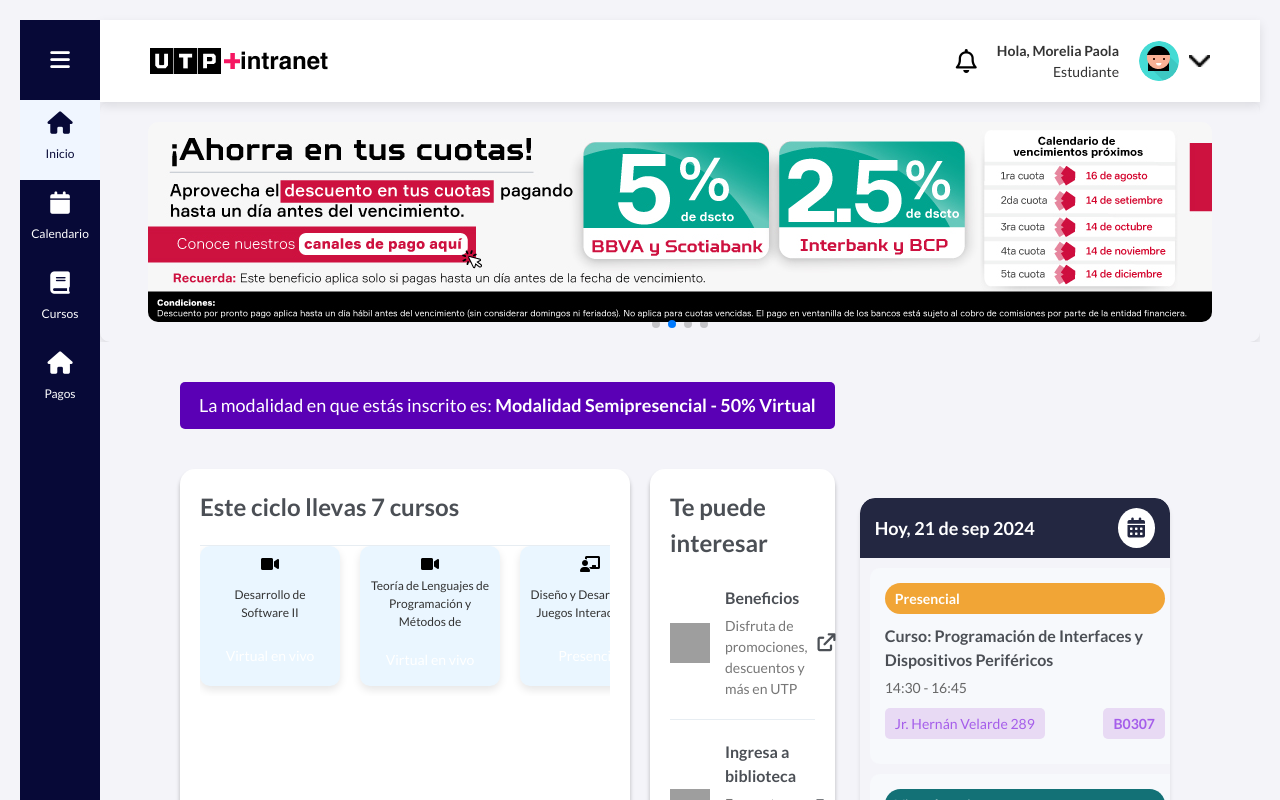
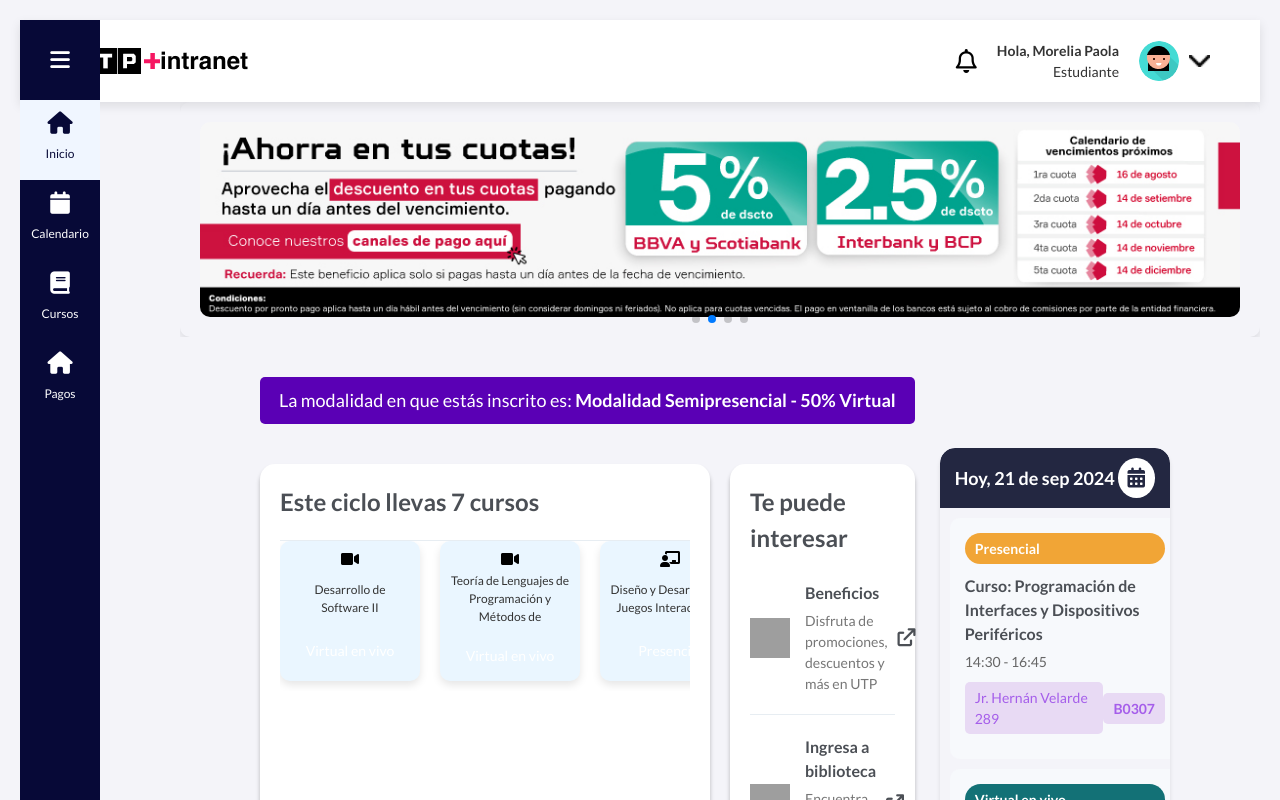
Before and after one commit to christian10x/internship_evaluations, a React (Create React App) app: page / in a window 1280 px wide. Shown: the top 800 px of the page. Built offline with nearby package versions, Linux system fonts and the light colour scheme; grey boxes are pictures that could not be loaded.

Commit message:
Todo listo - falta ajustar un poco los estilos

```diff
--- a/src/App.js
+++ b/src/App.js
@@ -5,18 +5,27 @@
 import CalendarPage from './pages/calendar';
 import CoursesPage from './pages/courses';
 import PaymentsPage from './pages/payments';
-
+import Navbar from './components/navbar';  // Importar el Navbar
+import Header from './components/header';  // Importar el Header
+import './css/homepage.css';
 
 function App() {
   return (
     <Router>
-      <Routes>
-        <Route path="/" element={<HomePage />} />
-        <Route path="/calendar" element={<CalendarPage />} />
-        <Route path="/courses" element={<CoursesPage />} />
-        <Route path="/payments" element={<PaymentsPage />} />
+      <>
+        {/* Coloca el Navbar y el Header fuera del componente Routes */}
+        <Navbar />
+        <Header />
 
-      </Routes>
+        <div className="content">
+          <Routes>
+            <Route path="/" element={<HomePage />} />
+            <Route path="/calendar" element={<CalendarPage />} />
+            <Route path="/courses" element={<CoursesPage />} />
+            <Route path="/payments" element={<PaymentsPage />} />
+          </Routes>
+        </div>
+      </>
     </Router>
   );
 }
--- a/src/pages/home.js
+++ b/src/pages/home.js
@@ -1,6 +1,4 @@
 import React from "react";
-import Header from "../components/header";
-import Navbar from "../components/navbar";
 import ImageSlider from "../components/imageSlider";
 import Modalidad from "../components/modalidad";
 import CursosCiclo from "../components/cursosCiclo";
@@ -12,9 +10,9 @@
 function HomePage() {
   return (
     <>
-      <Navbar />
+
       <div className="content">
-        <Header />
+
         <ImageSlider />
         <div className="main_content">
           <div className="izquierda">
```
